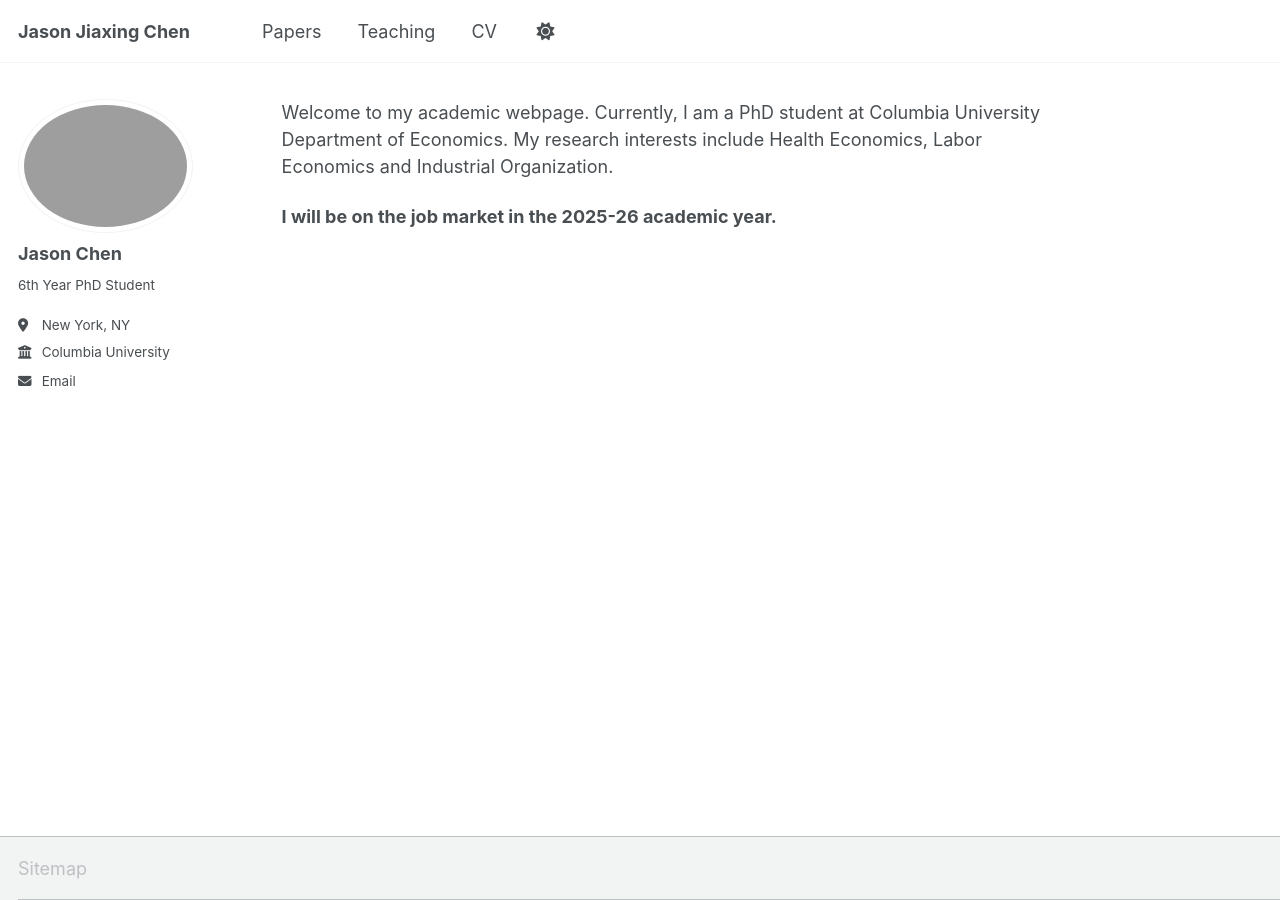
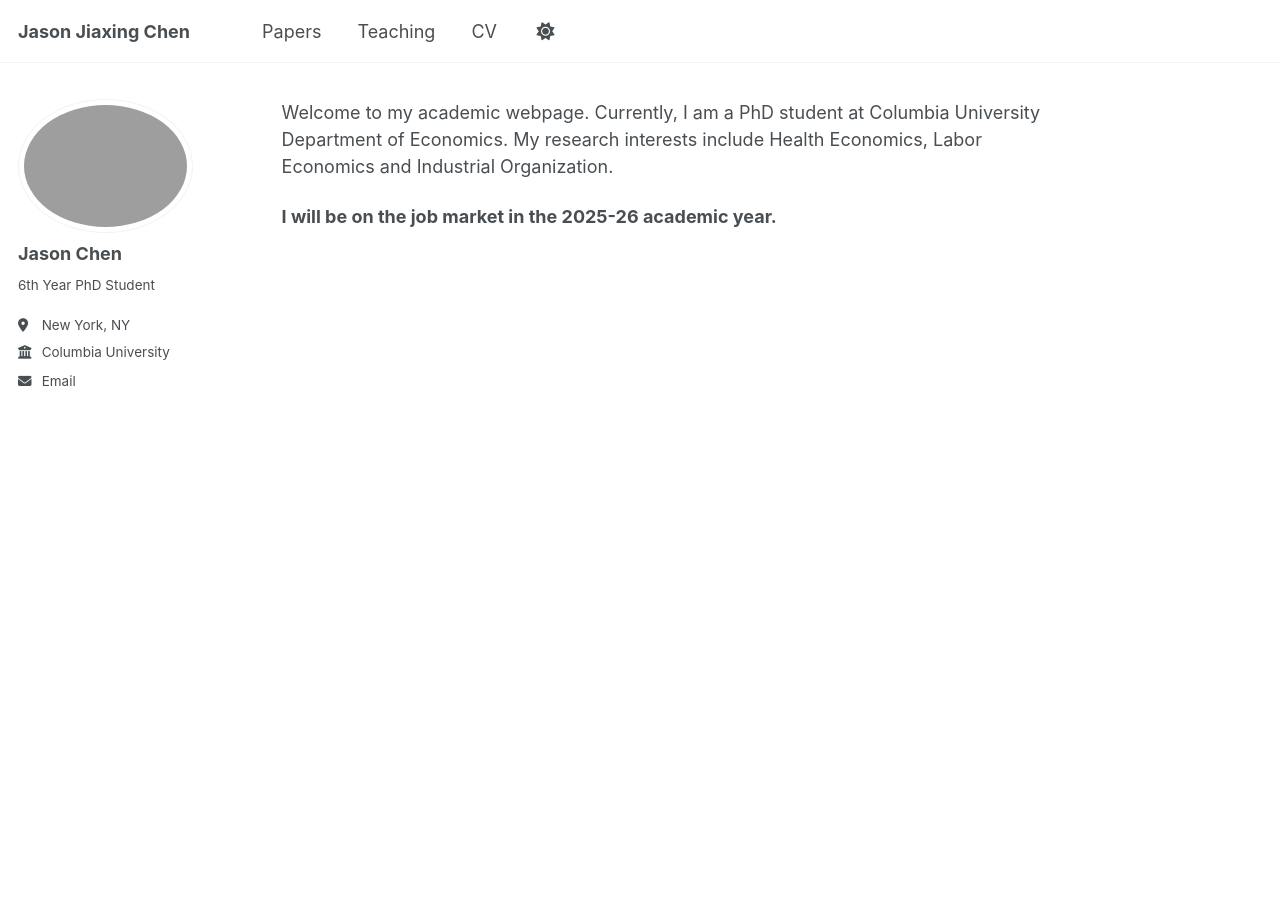
Before and after one commit to jasonjiaxingchen/jasonjiaxingchen.github.io, a Jekyll site: the page built from _pages/about.md, in a window 1280 px wide. Built offline with Jekyll 4.4.1, drawn with Linux system fonts in a browser that asks for light colours; a script that is not in the unit is left out.

Commit message:
Update _footer.scss

```diff
--- a/_sass/layout/_footer.scss
+++ b/_sass/layout/_footer.scss
@@ -1,67 +1,3 @@
-/* ==========================================================================
-   FOOTER
-   ========================================================================== */
-
-.page__footer {
-  @include clearfix;
-  background-color: var(--global-footer-bg-color);
-  color: var(--global-text-color-light);
-
-  float: left;
-  margin-left: 0;
-  margin-right: 0;
-  width: 100%;
-  clear: both;
-
-  /* sticky footer fix start */
-  position: absolute;
-  bottom: 0em;
-  height: auto;
-  /* sticky footer fix end */
-
-  margin-top: 3em;
-
-  -webkit-animation: intro 0.3s both;
-          animation: intro 0.3s both;
-  -webkit-animation-delay: 0.45s;
-          animation-delay: 0.45s;
-  border-top: 1px solid var(--global-dark-border-color);
-
-  footer {
-    @include clearfix;
-    margin-left: auto;
-    margin-right: auto;
-    margin-top: 1em;
-    max-width: 100%;
-    padding: 0 1em 1em;
-
-    @include breakpoint($x-large) {
-      max-width: $x-large;
-    }
-  }
-
-  a {
-    color: inherit;
-    text-decoration: none;
-
-    &:hover {
-      text-decoration: underline;
-    }
-  }
-
-  .fas,
-  .fab,
-  .far,
-  .fal {
-    color: var(--global-text-color-light);
-  }
-}
-
-.page__footer-copyright {
-  font-family: $global-font-family;
-  font-size: $type-size-7;
-}
-
 .page__footer-follow {
   ul {
     margin: 0;
@@ -93,7 +29,8 @@
       white-space: nowrap;
     }
   }
-   .page__footer {
+}
+
+.page__footer {
   display: none !important;
 }
-}
```
